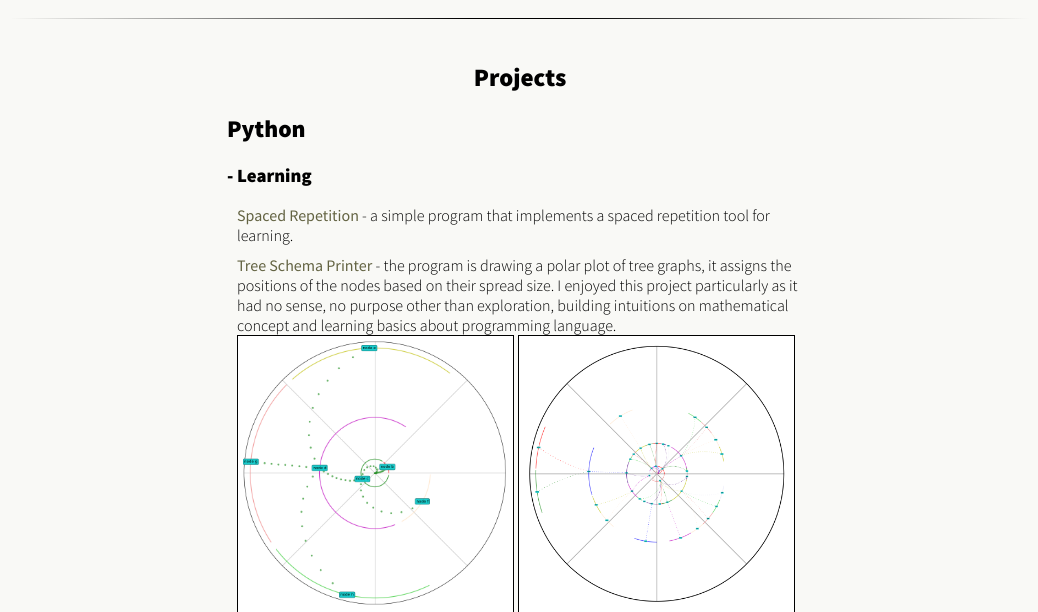
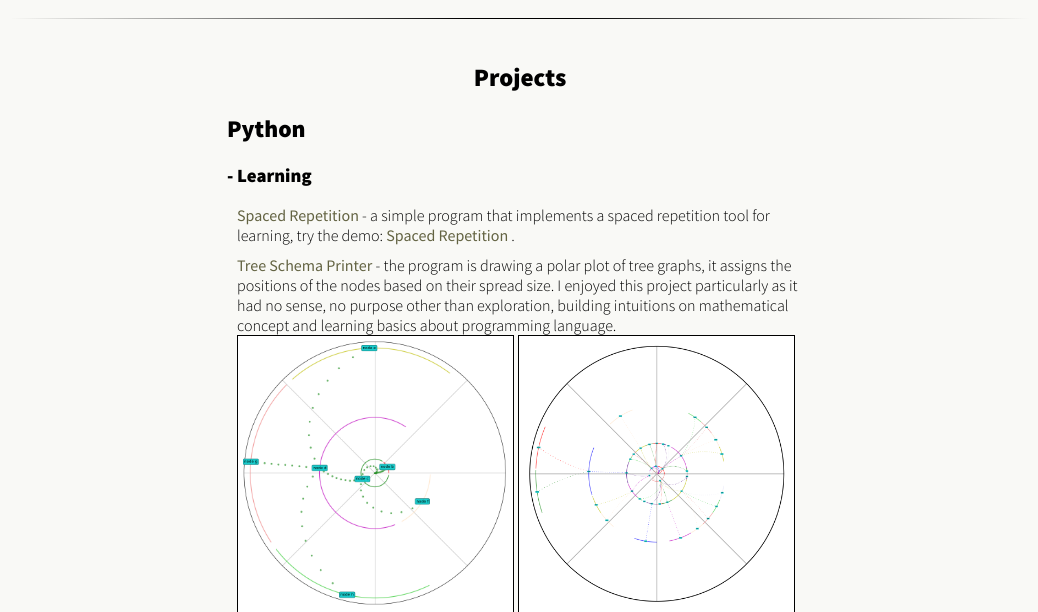
Before and after one commit to zostaw/home-page, a Flask app: page /projects in a window 1280 px wide. Shown: the part 46-658 px from the top of the page, without its empty margins (120-1158 px from the left). Run offline with Flask 2, Linux system fonts and the light colour scheme.

Commit message:
initiated spaced repetition page

```diff
--- a/app/routes.py
+++ b/app/routes.py
@@ -21,14 +21,27 @@ def index():
 def about():
     return render_template("about.html")
 
+###### projects section - start ######
+@app.route("/projects")
+def projects():
+    return render_template("projects.html")
+
+@app.route("/spaced_repetition")
+def spaced_repetition():
+    #SpacedRepetition API
+    #import SpacedRepetition from SpacedRepetition
+
+    return render_template("spaced_repetition.html")
+
+###### projects section - start ######
+
+###### blogs section  - start ######
 @app.route("/blog")
 def blog():
     return render_template("blog.html")
 
-@app.route("/projects")
-def projects():
-    return render_template("projects.html")
-
 @app.route("/mystory")
 def mystory():
     return render_template("blog/mystory.html")
+
+###### blogs section - end ######
--- a/app/templates/projects.html
+++ b/app/templates/projects.html
@@ -15,7 +15,7 @@
       <h2>Python</h2>
       <h3>- Learning</h3>
       <div class="projects-paragraph">
-	<a href="https://github.com/zostaw/spaced_repetition">Spaced Repetition</a> - a simple program that implements a spaced repetition tool for learning.
+	<a href="https://github.com/zostaw/spaced_repetition">Spaced Repetition</a> - a simple program that implements a spaced repetition tool for learning, try the demo: <a href="{{ url_for('spaced_repetition') }}">Spaced Repetition</a> .
 
 
       </div>
```
Also changed, not shown: app/templates/spaced_repetition.html (added, +14 -0 lines), app/templates/template.html (added, +14 -0 lines).
